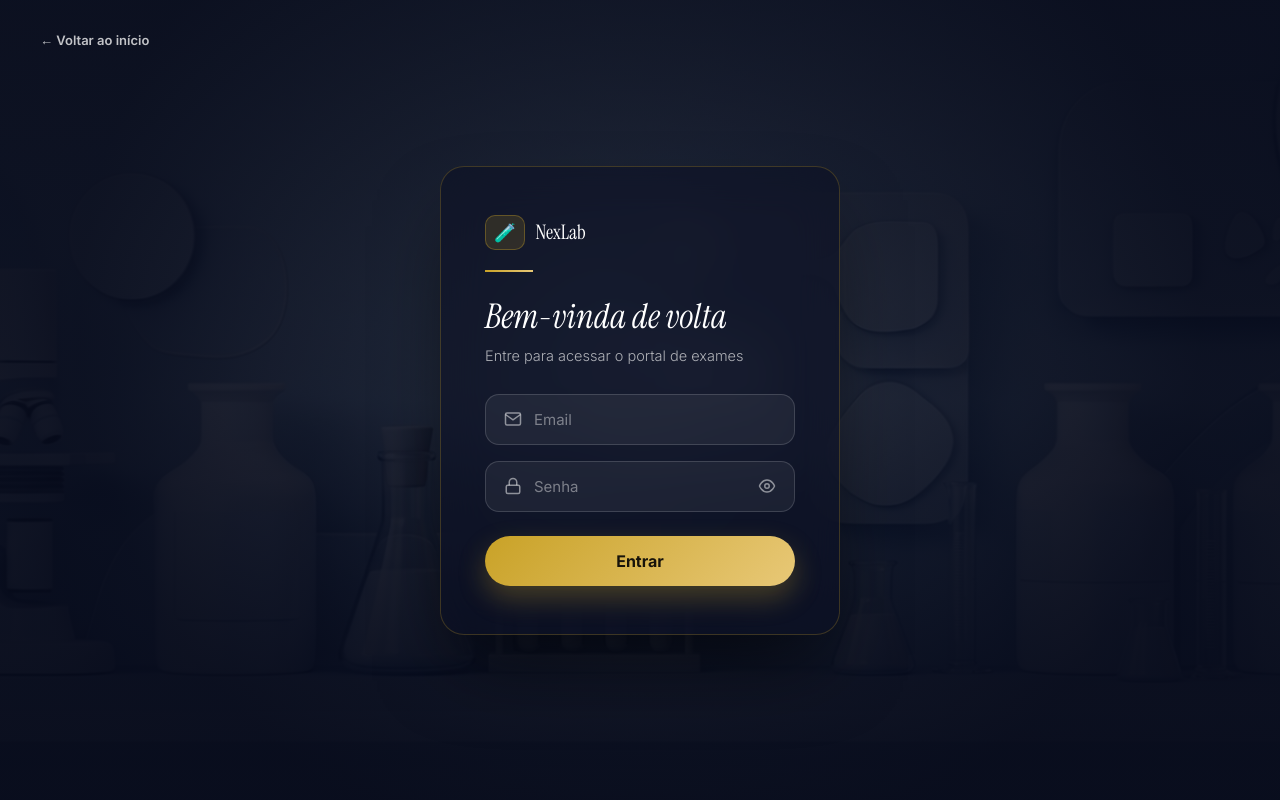
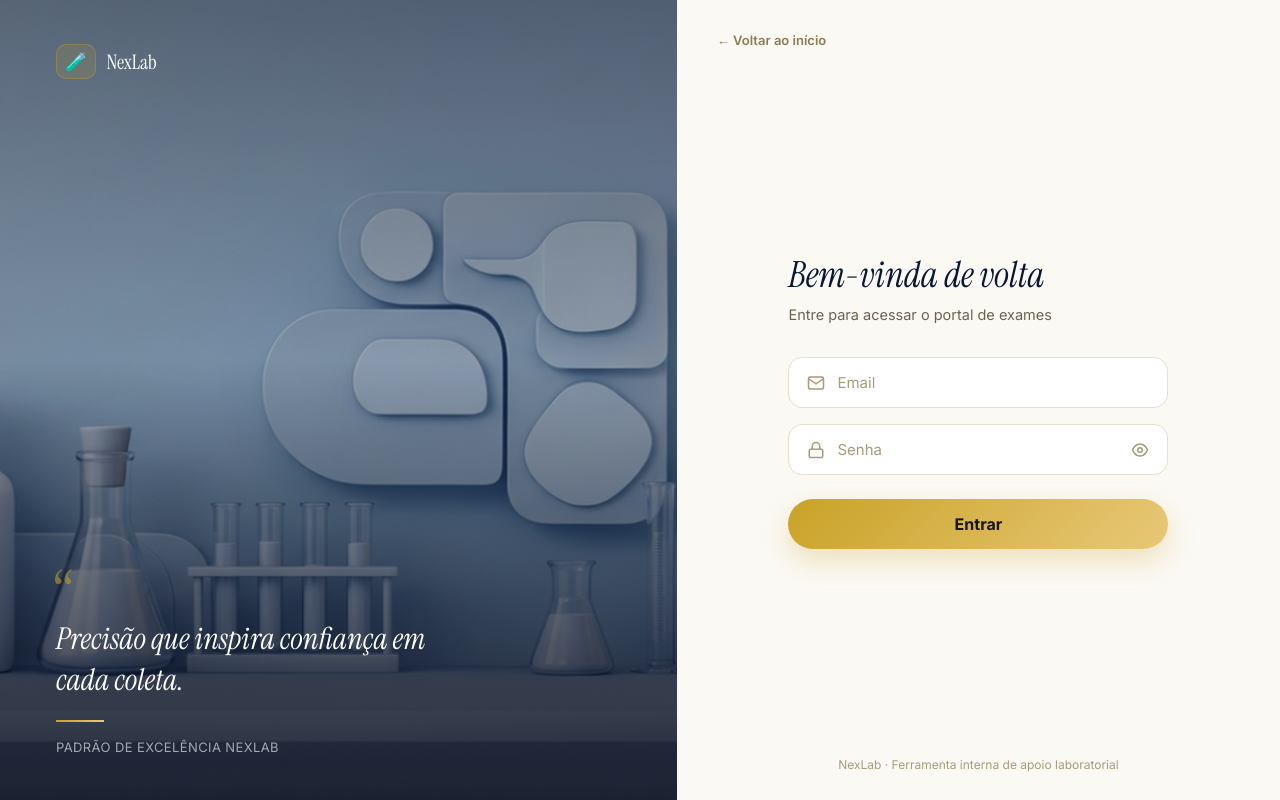
Before and after one commit to CrislaniaAlmeida/sistema-exames-laboratoriais, a React (Vite) app in the folder frontend/: page /login in a window 1280 px wide. Built offline with nearby package versions, Linux system fonts and the light colour scheme; no server answers.

Commit message:
Login: layout split-screen editorial
Substitui o card flutuante por um layout dividido em duas colunas:
foto com citacao inspiracional a esquerda, formulario em painel
creme com acentos dourados a direita, para um visual mais premium.

```diff
--- a/frontend/src/pages/Login.css
+++ b/frontend/src/pages/Login.css
@@ -1,60 +1,40 @@
 @import url('https://fonts.googleapis.com/css2?family=Instrument+Serif:ital@0;1&family=Inter:wght@300;400;500;600;700&display=swap');
 
-.login-fundo {
+.login-tela {
+  display: flex;
+  min-height: 100vh;
+  font-family: 'Inter', system-ui, sans-serif;
+}
+
+/* ---------- Painel esquerdo: foto + citacao ---------- */
+
+.login-painel-foto {
   position: relative;
-  display: flex;
-  justify-content: center;
-  align-items: center;
-  height: 100vh;
-  overflow: hidden;
+  flex: 1.15;
   background-size: cover;
   background-position: center 30%;
   background-repeat: no-repeat;
-  font-family: 'Inter', system-ui, sans-serif;
+  display: flex;
+  flex-direction: column;
+  justify-content: space-between;
+  padding: 44px 56px;
+  overflow: hidden;
 }
 
-.login-overlay {
+.login-painel-overlay {
   position: absolute;
   inset: 0;
   background:
-    radial-gradient(circle at 50% 40%, rgba(6, 10, 26, 0.55), rgba(6, 10, 26, 0.88) 70%),
-    linear-gradient(180deg, rgba(6, 10, 26, 0.75) 0%, rgba(6, 10, 26, 0.55) 50%, rgba(6, 10, 26, 0.85) 100%);
+    linear-gradient(180deg, rgba(6, 10, 26, 0.55) 0%, rgba(6, 10, 26, 0.3) 45%, rgba(6, 10, 26, 0.88) 100%);
 }
 
-.login-voltar {
-  position: absolute;
-  top: 32px;
-  left: 40px;
-  z-index: 2;
-  color: rgba(255, 255, 255, 0.75);
-  text-decoration: none;
-  font-size: 13px;
-  font-weight: 600;
-  transition: color 0.15s ease;
-}
-
-.login-voltar:hover {
-  color: #ffffff;
-}
-
-.login-card {
+.login-marca-topo {
   position: relative;
   z-index: 1;
-  background: rgba(11, 16, 36, 0.55);
-  backdrop-filter: blur(22px);
-  -webkit-backdrop-filter: blur(22px);
-  border: 1px solid rgba(201, 162, 39, 0.25);
-  padding: 48px 44px;
-  border-radius: 24px;
-  box-shadow: 0 40px 80px -20px rgba(0, 0, 0, 0.6);
-  width: 400px;
-}
-
-.login-marca {
   display: flex;
   align-items: center;
   gap: 10px;
-  margin-bottom: 20px;
+  text-decoration: none;
 }
 
 .login-marca-icone {
@@ -72,27 +52,91 @@
   color: #ffffff;
 }
 
+.login-cita {
+  position: relative;
+  z-index: 1;
+  max-width: 420px;
+}
+
+.login-cita-aspas {
+  font-family: 'Instrument Serif', Georgia, serif;
+  font-size: 64px;
+  color: rgba(201, 162, 39, 0.55);
+  line-height: 1;
+  display: block;
+  margin-bottom: -12px;
+}
+
+.login-cita p {
+  font-family: 'Instrument Serif', Georgia, serif;
+  font-style: italic;
+  font-size: 30px;
+  line-height: 1.35;
+  color: #ffffff;
+  margin: 0 0 20px;
+}
+
 .login-linha {
   width: 48px;
   height: 2px;
   background: linear-gradient(90deg, #c9a227, #e8c877);
-  margin-bottom: 22px;
+  margin-bottom: 14px;
+}
+
+.login-cita-legenda {
+  font-size: 13px;
+  color: rgba(255, 255, 255, 0.6);
+  letter-spacing: 0.03em;
+  text-transform: uppercase;
+}
+
+/* ---------- Painel direito: formulario ---------- */
+
+.login-painel-form {
+  flex: 1;
+  min-width: 420px;
+  display: flex;
+  flex-direction: column;
+  justify-content: center;
+  align-items: center;
+  position: relative;
+  background: #fbf9f4;
+  padding: 56px;
+}
+
+.login-voltar {
+  position: absolute;
+  top: 32px;
+  left: 40px;
+  color: #8a7c56;
+  text-decoration: none;
+  font-size: 13px;
+  font-weight: 600;
+  transition: color 0.15s ease;
+}
+
+.login-voltar:hover {
+  color: #0b1733;
+}
+
+.login-form-conteudo {
+  width: 100%;
+  max-width: 380px;
 }
 
 .login-titulo {
   margin: 0;
   font-family: 'Instrument Serif', Georgia, serif;
   font-style: italic;
-  font-size: 34px;
+  font-size: 36px;
   font-weight: 400;
-  color: #ffffff;
+  color: #0b1733;
 }
 
 .login-subtitulo {
-  margin: 8px 0 30px 0;
+  margin: 8px 0 34px 0;
   font-size: 14.5px;
-  color: rgba(255, 255, 255, 0.65);
-  font-weight: 300;
+  color: #6b6350;
 }
 
 .login-form {
@@ -105,20 +149,20 @@
   display: flex;
   align-items: center;
   gap: 10px;
-  background-color: rgba(255, 255, 255, 0.06);
-  border: 1px solid rgba(255, 255, 255, 0.15);
+  background-color: #ffffff;
+  border: 1px solid #e6e0d0;
   border-radius: 14px;
   padding: 14px 18px;
   transition: border-color 0.15s ease;
 }
 
 .login-input-grupo:focus-within {
-  border-color: rgba(201, 162, 39, 0.5);
+  border-color: #c9a227;
 }
 
 .login-icone {
   display: flex;
-  color: rgba(255, 255, 255, 0.5);
+  color: #a89b7a;
   flex-shrink: 0;
 }
 
@@ -127,13 +171,13 @@
   background: transparent;
   outline: none;
   font-size: 15px;
-  color: #ffffff;
+  color: #0b1733;
   width: 100%;
   font-family: inherit;
 }
 
 .login-input-grupo input::placeholder {
-  color: rgba(255, 255, 255, 0.42);
+  color: #a89b7a;
 }
 
 .login-toggle-senha {
@@ -142,7 +186,7 @@
   justify-content: center;
   background: none;
   border: none;
-  color: rgba(255, 255, 255, 0.5);
+  color: #a89b7a;
   cursor: pointer;
   padding: 0;
   flex-shrink: 0;
@@ -150,11 +194,11 @@
 }
 
 .login-toggle-senha:hover {
-  color: rgba(255, 255, 255, 0.85);
+  color: #6b6350;
 }
 
 .login-erro {
-  color: #f87171;
+  color: #b91c1c;
   font-size: 13px;
   margin: 0;
 }
@@ -170,12 +214,12 @@
   border-radius: 999px;
   cursor: pointer;
   transition: box-shadow 0.15s ease, transform 0.12s ease;
-  box-shadow: 0 12px 28px rgba(201, 162, 39, 0.3);
+  box-shadow: 0 12px 28px rgba(201, 162, 39, 0.28);
   font-family: 'Inter', system-ui, sans-serif;
 }
 
 .login-botao:hover:not(:disabled) {
-  box-shadow: 0 16px 34px rgba(201, 162, 39, 0.4);
+  box-shadow: 0 16px 34px rgba(201, 162, 39, 0.38);
   transform: translateY(-1px);
 }
 
@@ -184,14 +228,36 @@
   cursor: default;
 }
 
-@media (max-width: 480px) {
-  .login-card {
-    width: 90vw;
-    padding: 36px 28px;
+.login-rodape {
+  position: absolute;
+  bottom: 28px;
+  font-size: 12px;
+  color: #a89b7a;
+}
+
+@media (max-width: 900px) {
+  .login-tela {
+    flex-direction: column;
+  }
+
+  .login-painel-foto {
+    flex: none;
+    min-height: 260px;
+    padding: 28px 28px;
+  }
+
+  .login-cita p {
+    font-size: 22px;
+  }
+
+  .login-painel-form {
+    min-width: 0;
+    padding: 40px 28px;
+    flex: 1;
   }
 
   .login-voltar {
+    top: 20px;
     left: 20px;
-    top: 20px;
   }
 }
--- a/frontend/src/pages/Login.jsx
+++ b/frontend/src/pages/Login.jsx
@@ -37,17 +37,27 @@ function Login() {
   }
 
   return (
-    <div className="login-fundo" style={{ backgroundImage: `url(${fundoLogin})` }}>
-      <div className="login-overlay" />
+    <div className="login-tela">
+      <aside className="login-painel-foto" style={{ backgroundImage: `url(${fundoLogin})` }}>
+        <div className="login-painel-overlay" />
 
+        <Link to="/" className="login-marca-topo">
+          <span className="login-marca-icone">🧪</span>
+          <span className="login-marca-texto">NexLab</span>
+        </Link>
+
+        <div className="login-cita">
+          <span className="login-cita-aspas">“</span>
+          <p>Precisão que inspira confiança em cada coleta.</p>
+          <div className="login-linha" />
+          <span className="login-cita-legenda">Padrão de excelência NexLab</span>
+        </div>
+      </aside>
+
+      <main className="login-painel-form">
         <Link to="/" className="login-voltar">← Voltar ao início</Link>
 
-      <div className="login-card">
-        <div className="login-marca">
-          <span className="login-marca-icone">🧪</span>
-          <span className="login-marca-texto">NexLab</span>
-        </div>
-        <div className="login-linha" />
+        <div className="login-form-conteudo">
           <h1 className="login-titulo">Bem-vinda de volta</h1>
           <p className="login-subtitulo">Entre para acessar o portal de exames</p>
 
@@ -109,6 +119,9 @@ function Login() {
             </button>
           </form>
         </div>
+
+        <span className="login-rodape">NexLab · Ferramenta interna de apoio laboratorial</span>
+      </main>
     </div>
   );
 }
```
Lines whose indentation alone changed are shown as unchanged.
